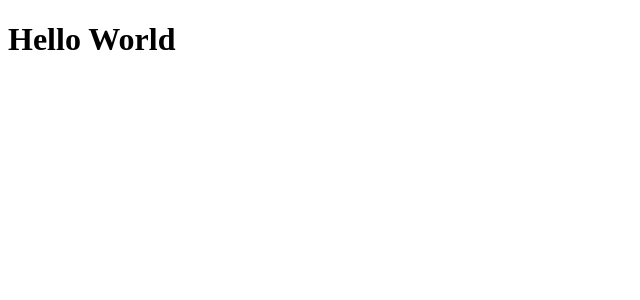
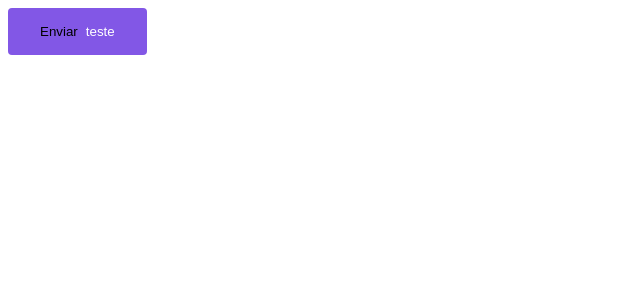
Before and after one commit to felipemjesus/rocketseat-reactjs, a Next.js app in the folder aulas/05-primeiro-framework/: page / in a window 1280 px wide. Shown: the top 300 px of the page, without its empty margins (0-640 px from the left). Built offline with nearby package versions, Linux system fonts and the light colour scheme.

Commit message:
Aula - Quiz - Fundamentos do Next.js

```diff
--- a/aulas/05-primeiro-framework/src/pages/_document.tsx
+++ b/aulas/05-primeiro-framework/src/pages/_document.tsx
@@ -1,9 +1,12 @@
 import { Html, Head, Main, NextScript } from "next/document";
+import { getCssText } from "@/styles";
 
 export default function Document() {
   return (
     <Html lang="pt-BR">
-      <Head />
+      <Head>
+        <style id="stitches" dangerouslySetInnerHTML={{ __html: getCssText() }} />
+      </Head>
       <body>
         <Main />
         <NextScript />
--- a/aulas/05-primeiro-framework/src/pages/index.tsx
+++ b/aulas/05-primeiro-framework/src/pages/index.tsx
@@ -1,5 +1,26 @@
+import { styled } from "@/styles";
+
+const Button = styled('button', {
+  backgroundColor: '$rocketseat',
+  borderRadius: 4,
+  border: 0,
+  padding: '1rem 2rem',
+
+  span: {
+    color: '#fff',
+    marginLeft: '0.5rem'
+  },
+
+  '&:hover': {
+    filter: 'brightness(0.9)'
+  }
+})
+
 export default function Home() {
   return (
-    <h1>Hello World</h1>
+    <Button>
+      Enviar
+      <span>teste</span>
+    </Button>
   );
 }
--- /dev/null
+++ b/aulas/05-primeiro-framework/src/styles/index.ts
@@ -0,0 +1,18 @@
+import { createStitches } from "@stitches/react";
+
+export const {
+  config,
+  styled,
+  css,
+  globalCss,
+  keyframes,
+  getCssText,
+  theme,
+  createTheme
+} = createStitches({
+  theme: {
+    colors: {
+      rocketseat: '#8257e6',
+    }
+  }
+});
```
Also changed, not shown: aulas/05-primeiro-framework/package.json (+5 -4 lines), 1 other file (tests, documents, lock files or other folders).
